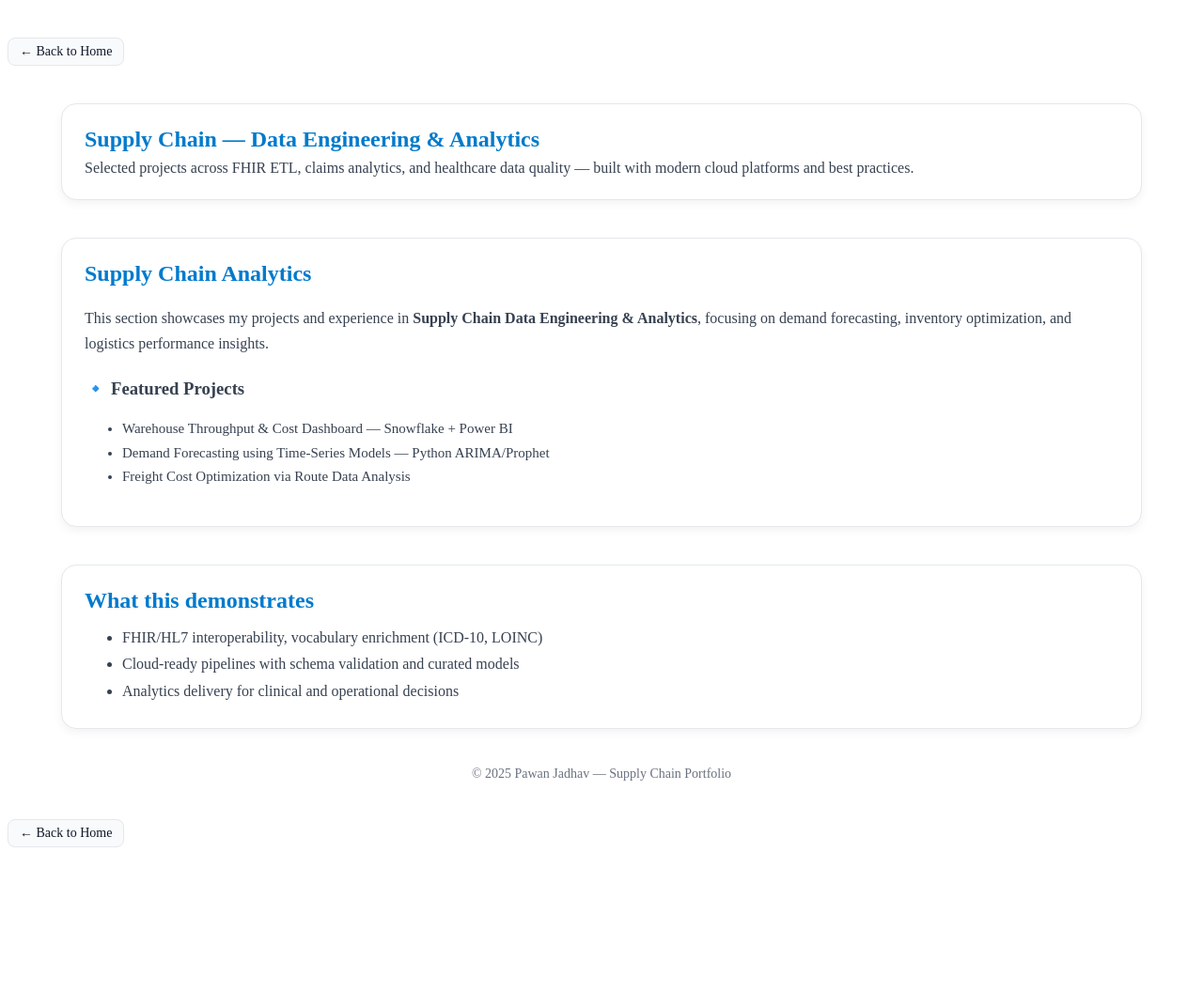
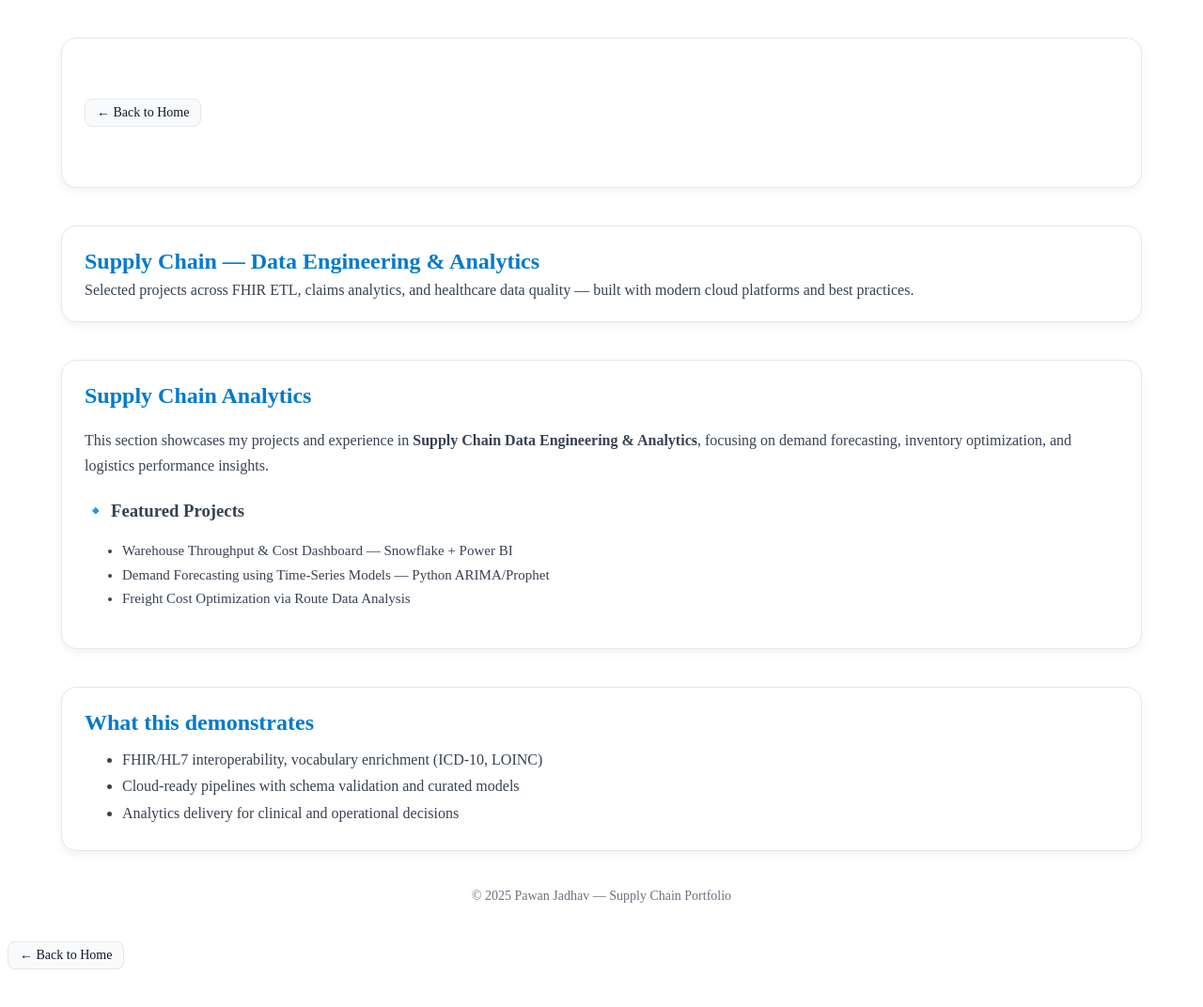
Before and after one commit to PawanJadhav7/PawanJadhav.github.io, a Jekyll site: the page built from supplychain.html, in a window 1280 px wide. Shown: the whole page at 94% size. Built offline with Jekyll 4.4.1, drawn with Linux system fonts in a browser that asks for light colours; before the commit the page ends 942 px from its top, so only the background shows below that.

```diff
--- a/supplychain.html
+++ b/supplychain.html
@@ -4,6 +4,7 @@ layout: default
 permalink:/supplychain.html
 description: "Portfolio projects in Supplychain data engineering and analytics"
 ---
+<section style="max-width:1100px;margin:40px auto;padding:24px;background:#ffffff;border:1px solid #e5e7eb;border-radius:16px;box-shadow:0 4px 10px rgba(0,0,0,0.05);">
 <p style="margin:40px 0;">
   <a href="/" class="btn" style="display:inline-flex;align-items:center;gap:6px;
       padding:6px 12px;border-radius:8px;border:1px solid #e5e7eb;
@@ -11,6 +12,7 @@ description: "Portfolio projects in Supplychain data engineering and analytics"
     ← Back to Home
   </a>
 </p>
+</section>
 <section style="max-width:1100px;margin:40px auto;padding:24px;background:#ffffff;border:1px solid #e5e7eb;border-radius:16px;box-shadow:0 4px 10px rgba(0,0,0,0.05);">
   <h1 style="color:#007ACC;margin:0 0 8px;">Supply Chain — Data Engineering & Analytics</h1>
   <p style="color:#374151;margin:0;">
```
